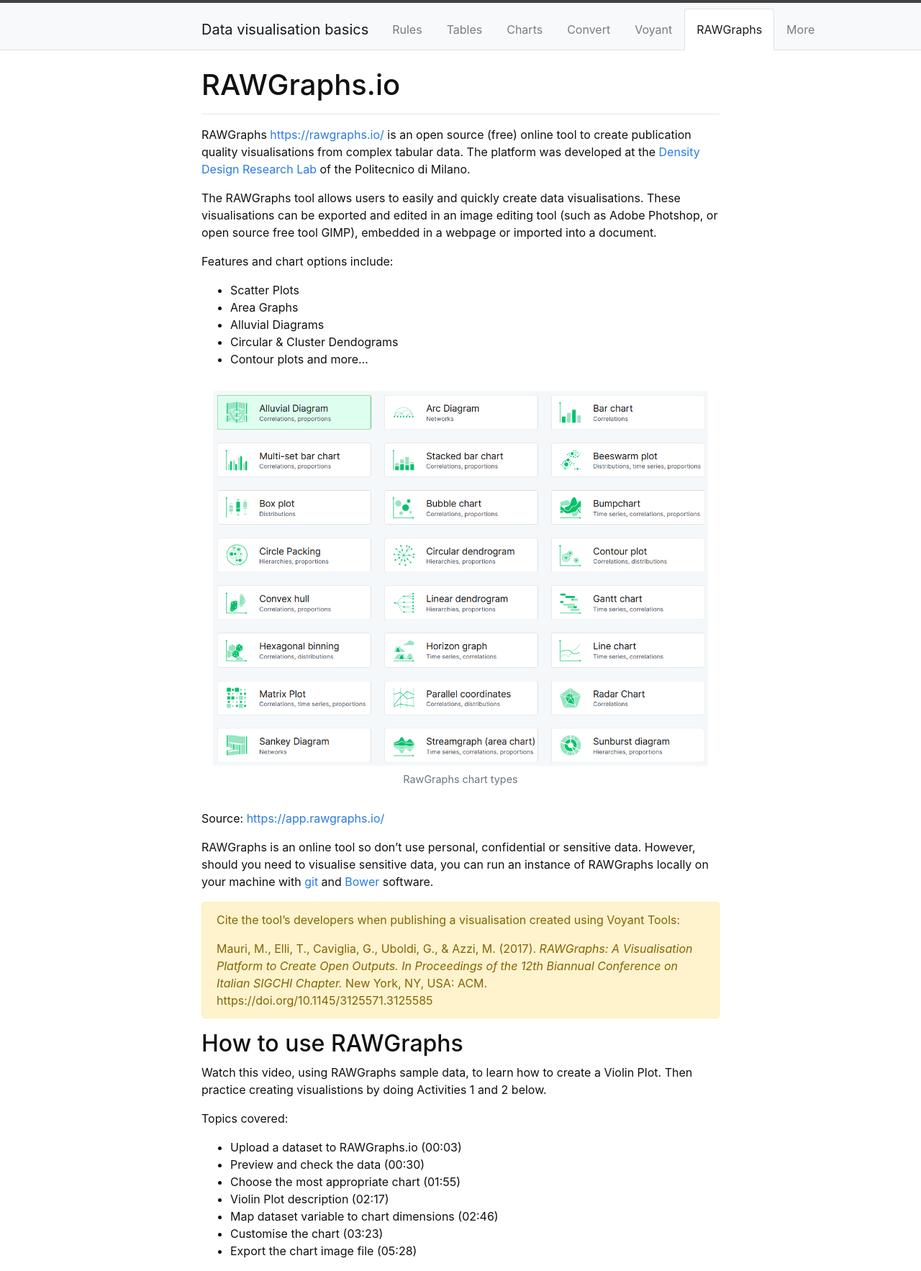
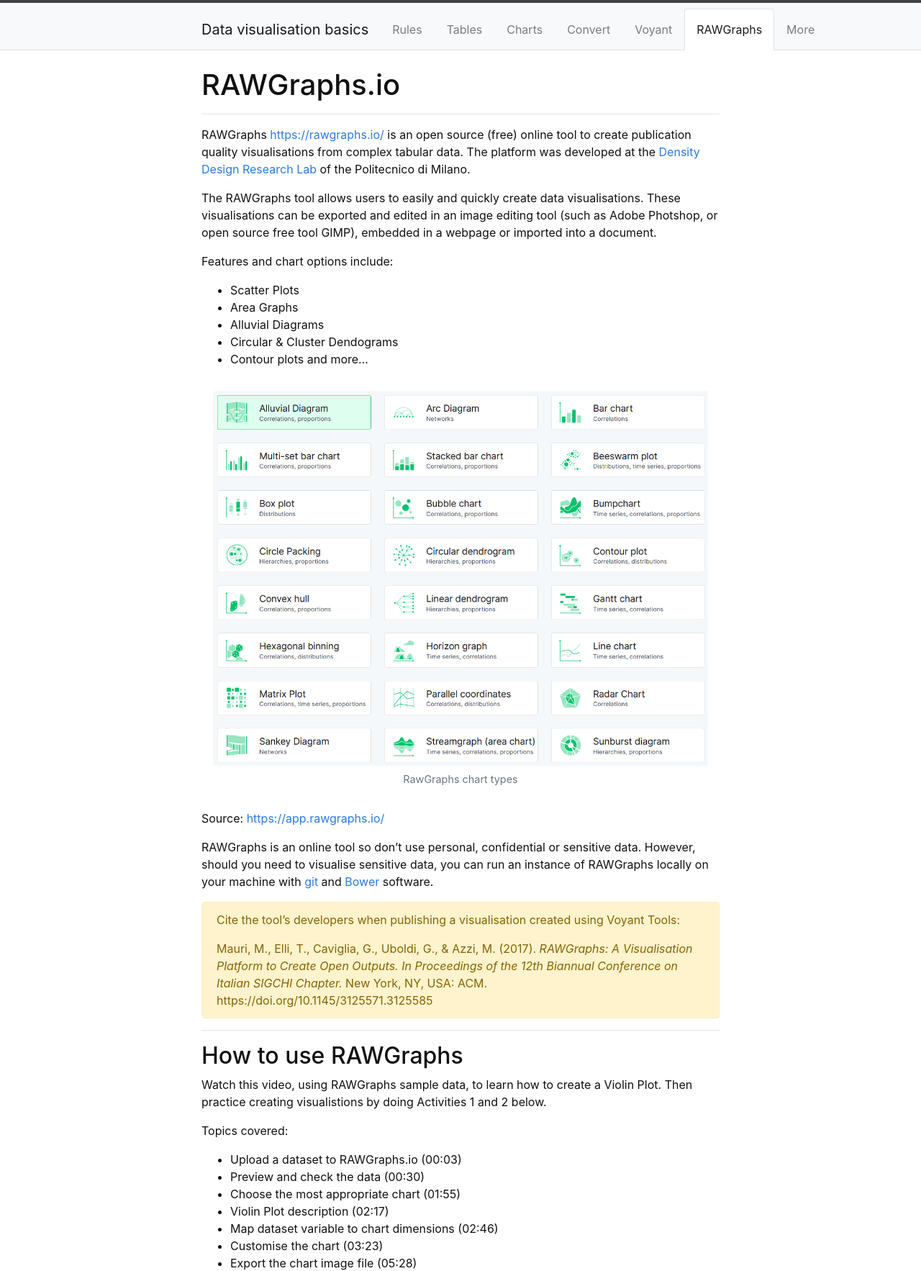
Before and after one commit to GULibrarySandbox/data-vis-basics, a Jekyll site: the page built from content/6-rawgraphs.md, in a window 1280 px wide. Shown: the top 1766 px of the page at 72% size. Built offline with Jekyll 4.4.1, drawn with Linux system fonts in a browser that asks for light colours; grey boxes are pictures that could not be loaded.

Commit message:
Update 6-rawgraphs.md

```diff
--- a/content/6-rawgraphs.md
+++ b/content/6-rawgraphs.md
@@ -28,6 +28,7 @@ RAWGraphs is an online tool so don’t use personal, confidential or sensitive d
 
 Mauri, M., Elli, T., Caviglia, G., Uboldi, G., & Azzi, M. (2017). *RAWGraphs: A Visualisation Platform to Create Open Outputs. In Proceedings of the 12th Biannual Conference on Italian SIGCHI Chapter.* New York, NY, USA: ACM. https://doi.org/10.1145/3125571.3125585 {% endcapture %} {% include alert.md text=alert color="warning" %}
 
+-----
 
 ## How to use RAWGraphs
 
@@ -163,6 +164,9 @@ Lesson adapted from:
 
 "How to make an alluvial diagram", by RAWGraphs Team. Licensed under CC BY-NC-SA4.0. Accessed: February 12, 2020, from [https://rawgraphs.io/learning/how-to-make-an-
 alluvial-diagram/](https://rawgraphs.io/learning/how-to-make-an-alluvial-diagram/)
+<p>
+
+</p>
 
 -----
 
```
